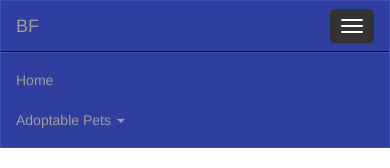
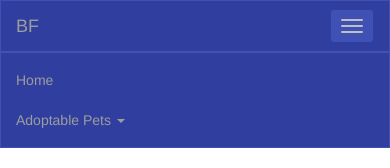
Before and after one commit to bobferrero/bobferrero.github.io, a plain HTML site: page index.html in a window 390 px wide. Both pictures are taken after a click on the button "Toggle navigation". Shown: the top 168 px of the page. Drawn offline with nearby package versions, Linux system fonts and the light colour scheme; some packages are replaced by stand-ins of ours.

Commit message:
added collapsed menu styles for new theme

```diff
--- a/app.css
+++ b/app.css
@@ -1,4 +1,8 @@
-.navbar-inverse {
+.navbar-inverse,
+.navbar-inverse .navbar-toggle,
+.navbar-inverse .navbar-collapse,
+.navbar-inverse .navbar-form
+ {
   background-color: #303f9f;
   color:  #bfbfbf;
   border-color: #3F51B5;
@@ -8,9 +12,25 @@
   color:  #303f9f;
 }
 
-.navbar-inverse .navbar-nav>.open>a, .navbar-inverse .navbar-nav>.open>a:focus, .navbar-inverse .navbar-nav>.open>a:hover {
+.navbar-inverse .navbar-nav>.open>a,
+.navbar-inverse .navbar-nav>.open>a:focus,
+.navbar-inverse .navbar-nav>.open>a:hover,
+.navbar-inverse .navbar-toggle:focus,
+.navbar-inverse .navbar-toggle:hover
+{
   background-color: #3F51B5;
   border-color: #303f9f;
+}
+
+@media (max-width: 767px) {
+  .navbar-inverse .navbar-nav .open .dropdown-menu .divider {
+    background-color: #3F51B5;
+    border-color: #303f9f;
+  }
+}
+
+.navbar-inverse .navbar-toggle .icon-bar {
+  background-color: #bfbfbf;
 }
 
 .zipcode.ng-invalid.ng-dirty {
@@ -66,10 +86,6 @@ pre.description {
   display: none !important;
 }
 
-.collapsed-menu-icon {
-  color:  #9d9d9d;
-}
-
 /* sticky footer css http://getbootstrap.com/examples/sticky-footer-navbar */
 
 /* Sticky footer styles
```
